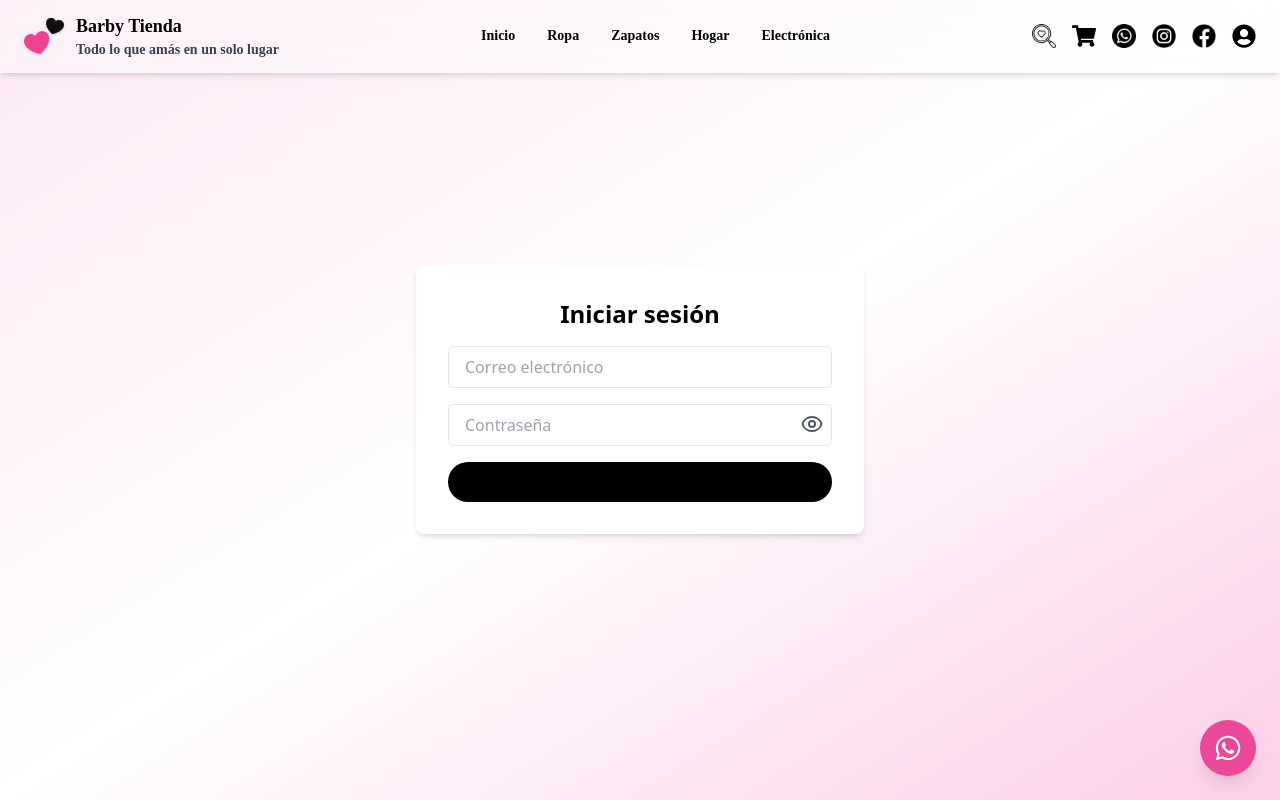
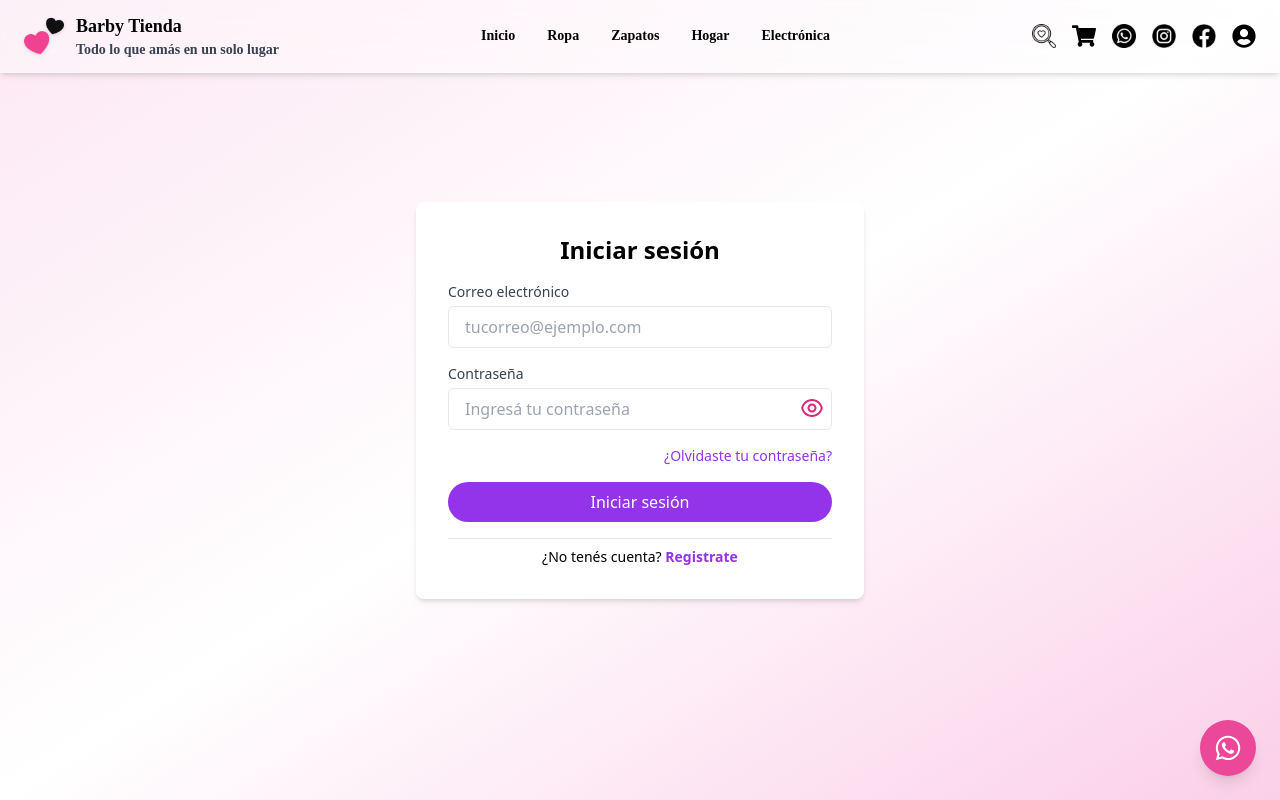
Before and after one commit to elikaye/tiendaModa, a React (Vite) app: page /auth in a window 1280 px wide. Shown: the top 800 px of the page. Built offline with nearby package versions, Linux system fonts and the light colour scheme.

Commit message:
Actualizar backend y crear admin

```diff
--- a/src/components/admin/Auth.jsx
+++ b/src/components/admin/Auth.jsx
@@ -1,8 +1,9 @@
 
 import React, { useState } from "react";
-import { useNavigate } from "react-router-dom";
+import { useNavigate, Link } from "react-router-dom";
 import axios from "axios";
 import { API_BASE_URL } from "../../config";
+import { RiEyeLine, RiEyeOffLine } from "react-icons/ri";
 
 const Auth = () => {
   const [email, setEmail] = useState("");
@@ -10,11 +11,12 @@ const Auth = () => {
   const [mostrarPassword, setMostrarPassword] = useState(false);
   const navigate = useNavigate();
   const [loading, setLoading] = useState(false);
-  const [errorMsg, setErrorMsg] = useState(""); // para mostrar errores
+  const [errorMsg, setErrorMsg] = useState("");
 
   const handleSubmit = async (e) => {
     e.preventDefault();
     setErrorMsg("");
+
     if (!email || !password) {
       setErrorMsg("Por favor, completá email y contraseña.");
       return;
@@ -22,28 +24,45 @@ const Auth = () => {
 
     setLoading(true);
     try {
-      console.log("Enviando login con:", { email, password });
-
       const respuesta = await axios.post(`${API_BASE_URL}/users/login`, {
         email,
         password,
       });
 
-      const token = respuesta.data.token;
+      const { token, user } = respuesta.data;
 
-      if (token) {
+      if (token && user) {
         localStorage.setItem("token", token);
+
+        if (user.rol === "admin") {
           localStorage.setItem("adminLoggedIn", "true");
           navigate("/admin");
         } else {
-        setErrorMsg("No se recibió token de autenticación.");
+          localStorage.setItem("userLoggedIn", "true");
+          navigate("/");
+        }
+      } else {
+        setErrorMsg("No se recibieron datos de autenticación válidos.");
       }
     } catch (error) {
-      console.error("Error en login:", error);
-      if (error.response?.status === 401) {
+      if (error.response) {
+        switch (error.response.status) {
+          case 401:
             setErrorMsg("Credenciales incorrectas. Revisá email y contraseña.");
+            break;
+          case 400:
+            setErrorMsg("Datos inválidos. Verificá la información ingresada.");
+            break;
+          case 500:
+            setErrorMsg("Error en el servidor. Intentá más tarde.");
+            break;
+          default:
+            setErrorMsg("Error desconocido. Intentá nuevamente.");
+        }
+      } else if (error.request) {
+        setErrorMsg("No se recibió respuesta del servidor.");
       } else {
-        setErrorMsg("Error en el servidor. Intentá más tarde.");
+        setErrorMsg("Error al configurar la solicitud.");
       }
     } finally {
       setLoading(false);
@@ -64,72 +83,103 @@ const Auth = () => {
           </div>
         )}
 
+        <div>
+          <label
+            htmlFor="email"
+            className="block text-sm font-medium text-gray-700 mb-1"
+          >
+            Correo electrónico
+          </label>
           <input
+            id="email"
             type="email"
-          placeholder="Correo electrónico"
+            placeholder="tucorreo@ejemplo.com"
             value={email}
             onChange={(e) => setEmail(e.target.value)}
             className="w-full px-4 py-2 border rounded-md focus:outline-none focus:ring-2 focus:ring-pink-400"
             required
+            autoComplete="email"
           />
+        </div>
 
+        <div>
+          <label
+            htmlFor="password"
+            className="block text-sm font-medium text-gray-700 mb-1"
+          >
+            Contraseña
+          </label>
           <div className="relative">
             <input
+              id="password"
               type={mostrarPassword ? "text" : "password"}
-            placeholder="Contraseña"
+              placeholder="Ingresá tu contraseña"
               value={password}
               onChange={(e) => setPassword(e.target.value)}
               className="w-full px-4 py-2 border rounded-md focus:outline-none focus:ring-2 focus:ring-pink-400 pr-10"
               required
+              autoComplete="current-password"
             />
             <button
               type="button"
               onClick={() => setMostrarPassword(!mostrarPassword)}
-            className="absolute right-2 top-2 text-gray-600 hover:text-pink-600 focus:outline-none"
+              className="absolute right-2 top-2 text-pink-600 hover:text-pink-700 focus:outline-none"
               aria-label={mostrarPassword ? "Ocultar contraseña" : "Mostrar contraseña"}
             >
-            {mostrarPassword ? (
-              <svg
-                xmlns="http://www.w3.org/2000/svg"
-                className="h-6 w-6"
-                fill="none"
-                viewBox="0 0 24 24"
-                stroke="currentColor"
-                strokeWidth={2}
-              >
-                <path
-                  strokeLinecap="round"
-                  strokeLinejoin="round"
-                  d="M13.875 18.825A10.05 10.05 0 0112 19c-5 0-9-4-9-9 0-1.04.193-2.04.55-2.955M3 3l18 18M9.879 9.879a3 3 0 014.242 4.242M15 15l3 3m-9-9l3 3"
-                />
-              </svg>
-            ) : (
-              <svg
-                xmlns="http://www.w3.org/2000/svg"
-                className="h-6 w-6"
-                fill="none"
-                viewBox="0 0 24 24"
-                stroke="currentColor"
-                strokeWidth={2}
-              >
-                <path strokeLinecap="round" strokeLinejoin="round" d="M15 12a3 3 0 11-6 0 3 3 0 016 0z" />
-                <path
-                  strokeLinecap="round"
-                  strokeLinejoin="round"
-                  d="M2.458 12C3.732 7.943 7.523 5 12 5c4.477 0 8.268 2.943 9.542 7-1.274 4.057-5.065 7-9.542 7-4.477 0-8.268-2.943-9.542-7z"
-                />
-              </svg>
-            )}
+              {mostrarPassword ? <RiEyeOffLine size={24} /> : <RiEyeLine size={24} />}
             </button>
+          </div>
+        </div>
+
+        <div className="text-right text-sm">
+          <Link to="/forgot-password" className="text-purple-600 hover:underline">
+            ¿Olvidaste tu contraseña?
+          </Link>
         </div>
 
         <button
           type="submit"
           disabled={loading}
-          className="w-full bg-black text-black py-2 rounded-full hover:bg-pink-600 transition duration-300 disabled:opacity-50"
+          className="w-full bg-purple-600 text-white py-2 rounded-full hover:bg-purple-700 transition duration-300 disabled:opacity-50 flex items-center justify-center"
         >
-          {loading ? "Cargando..." : "Iniciar sesión"}
+          {loading ? (
+            <>
+              <svg
+                className="animate-spin -ml-1 mr-2 h-4 w-4 text-white"
+                xmlns="http://www.w3.org/2000/svg"
+                fill="none"
+                viewBox="0 0 24 24"
+              >
+                <circle
+                  className="opacity-25"
+                  cx="12"
+                  cy="12"
+                  r="10"
+                  stroke="currentColor"
+                  strokeWidth="4"
+                ></circle>
+                <path
+                  className="opacity-75"
+                  fill="currentColor"
+                  d="M4 12a8 8 0 018-8V0C5.373 0 0 5.373 0 12h4zm2 5.291A7.962 7.962 0 014 12H0c0 3.042 1.135 5.824 3 7.938l3-2.647z"
+                ></path>
+              </svg>
+              Cargando...
+            </>
+          ) : (
+            "Iniciar sesión"
+          )}
         </button>
+
+        <div className="text-center mt-4 text-sm pt-2 border-t border-gray-200">
+          ¿No tenés cuenta?{" "}
+          <Link
+            to="/register"
+            className="text-purple-600 hover:underline font-semibold"
+          >
+            Registrate
+          </Link>
+        </div>
       </form>
     </div>
   );
--- /dev/null
+++ b/src/components/admin/Register.jsx
@@ -0,0 +1,127 @@
+import React, { useState } from "react";
+import { useNavigate, Link } from "react-router-dom";
+import axios from "axios";
+import { API_BASE_URL } from "../../config";
+import { RiEyeLine, RiEyeOffLine } from "react-icons/ri";
+
+const Register = () => {
+  const [nombre, setNombre] = useState("");
+  const [email, setEmail] = useState("");
+  const [password, setPassword] = useState("");
+  const [mostrarPassword, setMostrarPassword] = useState(false);
+  const [loading, setLoading] = useState(false);
+  const [errorMsg, setErrorMsg] = useState("");
+  const [successMsg, setSuccessMsg] = useState("");
+  const navigate = useNavigate();
+
+  const handleSubmit = async (e) => {
+    e.preventDefault();
+    setErrorMsg("");
+    setSuccessMsg("");
+
+    if (!nombre || !email || !password) {
+      setErrorMsg("Por favor, completá todos los campos.");
+      return;
+    }
+
+    setLoading(true);
+    try {
+      const response = await axios.post(`${API_BASE_URL}/users/register`, {
+        nombre,
+        email,
+        password,
+      });
+
+      setSuccessMsg("Registro exitoso. Ahora podés iniciar sesión.");
+      // Opcional: limpiar campos
+      setNombre("");
+      setEmail("");
+      setPassword("");
+    } catch (error) {
+      if (error.response?.data?.message) {
+        setErrorMsg(error.response.data.message);
+      } else {
+        setErrorMsg("Error en el servidor. Intentá más tarde.");
+      }
+    } finally {
+      setLoading(false);
+    }
+  };
+
+  return (
+    <div className="min-h-screen flex items-center justify-center bg-gradient-to-br from-pink-100 via-white to-pink-200 px-4">
+      <form
+        onSubmit={handleSubmit}
+        className="bg-white p-8 rounded-lg shadow-md w-full max-w-md space-y-4"
+      >
+        <h2 className="text-2xl font-bold text-center text-black">Registrarse</h2>
+
+        {errorMsg && (
+          <div className="bg-red-100 text-red-700 p-2 rounded mb-2 text-center">
+            {errorMsg}
+          </div>
+        )}
+
+        {successMsg && (
+          <div className="bg-green-100 text-green-700 p-2 rounded mb-2 text-center">
+            {successMsg}
+          </div>
+        )}
+
+        <input
+          type="text"
+          placeholder="Nombre completo"
+          value={nombre}
+          onChange={(e) => setNombre(e.target.value)}
+          className="w-full px-4 py-2 border rounded-md focus:outline-none focus:ring-2 focus:ring-pink-400"
+          required
+        />
+
+        <input
+          type="email"
+          placeholder="Correo electrónico"
+          value={email}
+          onChange={(e) => setEmail(e.target.value)}
+          className="w-full px-4 py-2 border rounded-md focus:outline-none focus:ring-2 focus:ring-pink-400"
+          required
+        />
+
+        <div className="relative">
+          <input
+            type={mostrarPassword ? "text" : "password"}
+            placeholder="Contraseña"
+            value={password}
+            onChange={(e) => setPassword(e.target.value)}
+            className="w-full px-4 py-2 border rounded-md focus:outline-none focus:ring-2 focus:ring-pink-400 pr-10"
+            required
+          />
+          <button
+            type="button"
+            onClick={() => setMostrarPassword(!mostrarPassword)}
+            className="absolute right-2 top-2 text-pink-600 hover:text-pink-700 focus:outline-none"
+            aria-label={mostrarPassword ? "Ocultar contraseña" : "Mostrar contraseña"}
+          >
+            {mostrarPassword ? <RiEyeOffLine size={24} /> : <RiEyeLine size={24} />}
+          </button>
+        </div>
+
+        <button
+          type="submit"
+          disabled={loading}
+          className="w-full bg-purple-600 text-white py-2 rounded-full hover:bg-purple-700 transition duration-300 disabled:opacity-50"
+        >
+          {loading ? "Registrando..." : "Registrarse"}
+        </button>
+
+        <div className="text-center mt-4 text-sm">
+          ¿Ya tenés cuenta?{" "}
+          <Link to="/auth" className="text-purple-600 hover:underline font-semibold">
+            Iniciá sesión
+          </Link>
+        </div>
+      </form>
+    </div>
+  );
+};
+
+export default Register;
--- a/src/config.jsx
+++ b/src/config.jsx
@@ -1 +1,3 @@
+// config.js
+
 export const API_BASE_URL = 'https://tiendamoda-production-280c.up.railway.app/api/v1';
```
Also changed, not shown: src/App.jsx (+9 -0 lines). Lines whose indentation alone changed are shown as unchanged.
